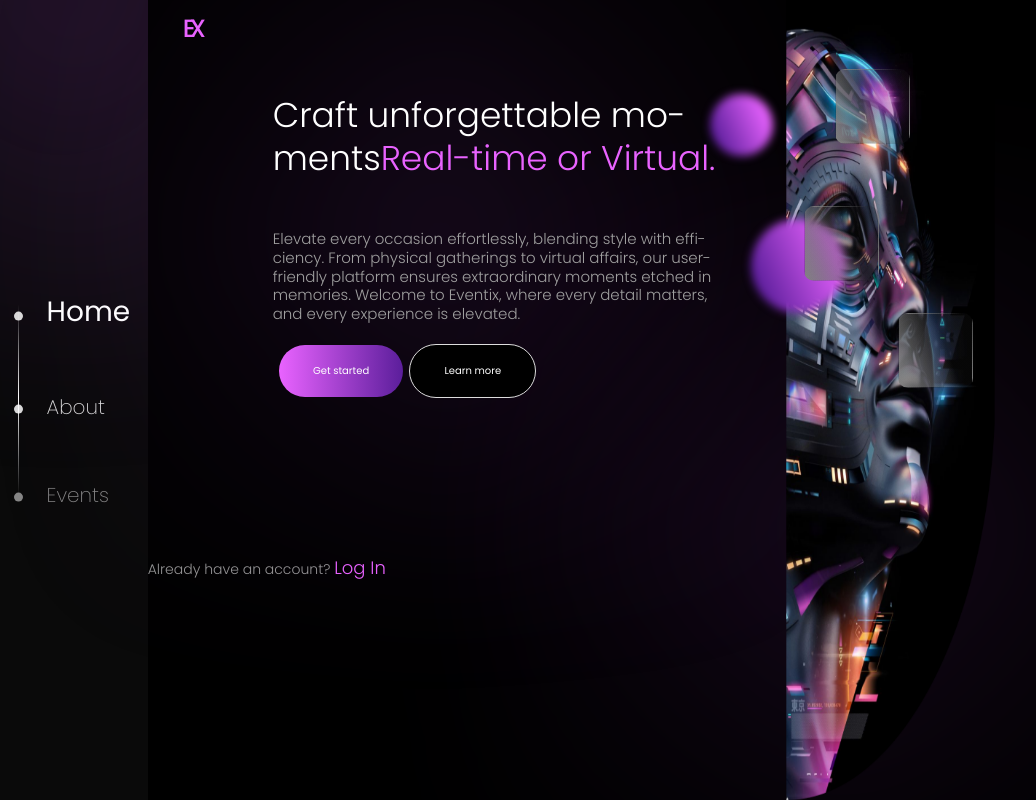
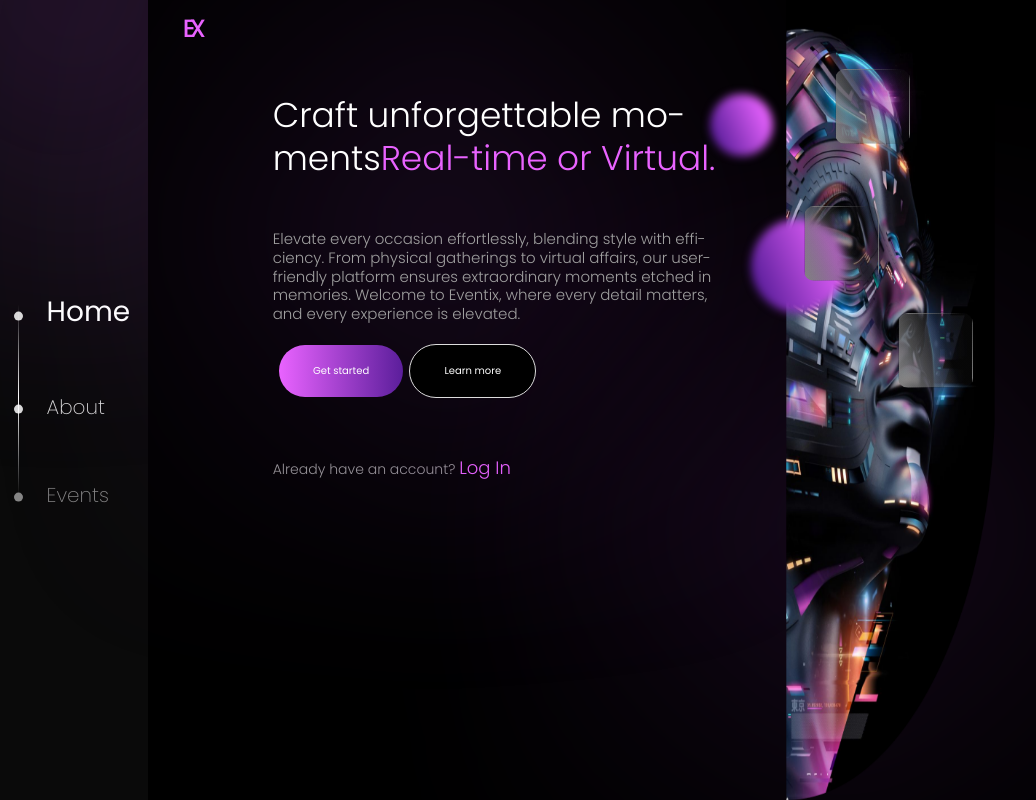
Before and after one commit to Aliha7ish/eventix, a React (Vite) app: page / in a window 1280 px wide. Shown: the whole page, without its empty margins (0-1036 px from the left). Built offline with nearby package versions, Linux system fonts and the light colour scheme; data requests are answered from the project's data file.

Commit message:
fix greyNavigate margin

```diff
--- a/src/modules/Home.module.css
+++ b/src/modules/Home.module.css
@@ -180,7 +180,8 @@
   font-size: 1.4rem;
   color: rgba(149, 149, 149, 1);
   font-weight: 300;
-  margin-top: 50rem;
+  margin-top: 40rem;
+  margin-left: 12.5rem;
 }
 .loginBtn {
   /* background-color: ;
--- a/src/pages/Home.jsx
+++ b/src/pages/Home.jsx
@@ -47,6 +47,7 @@ export default function Home() {
             <span className={style.loginBtn}>Log In</span>
           </Link>
         </p>
+
       </div>
     </>
   );
```
